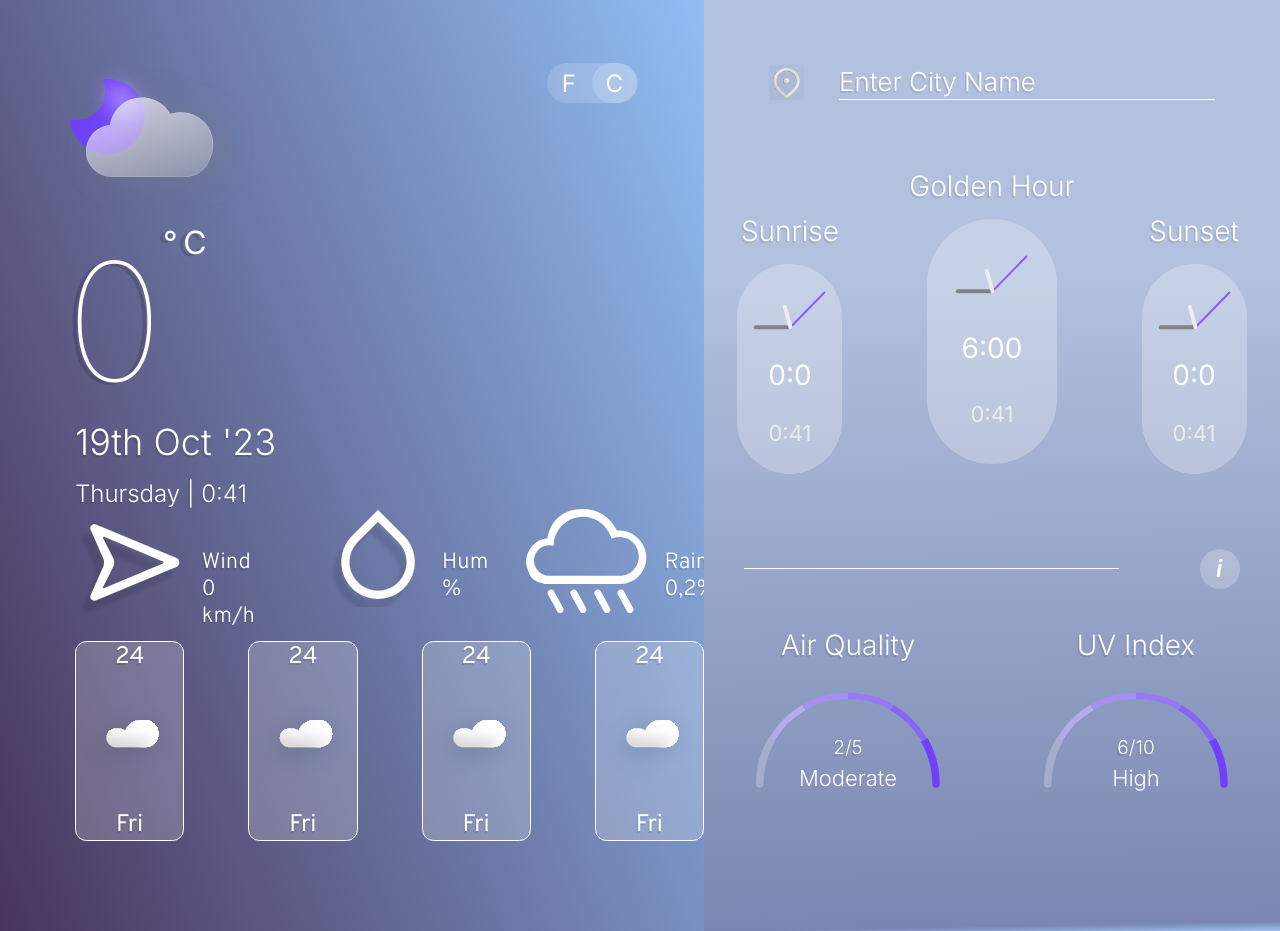
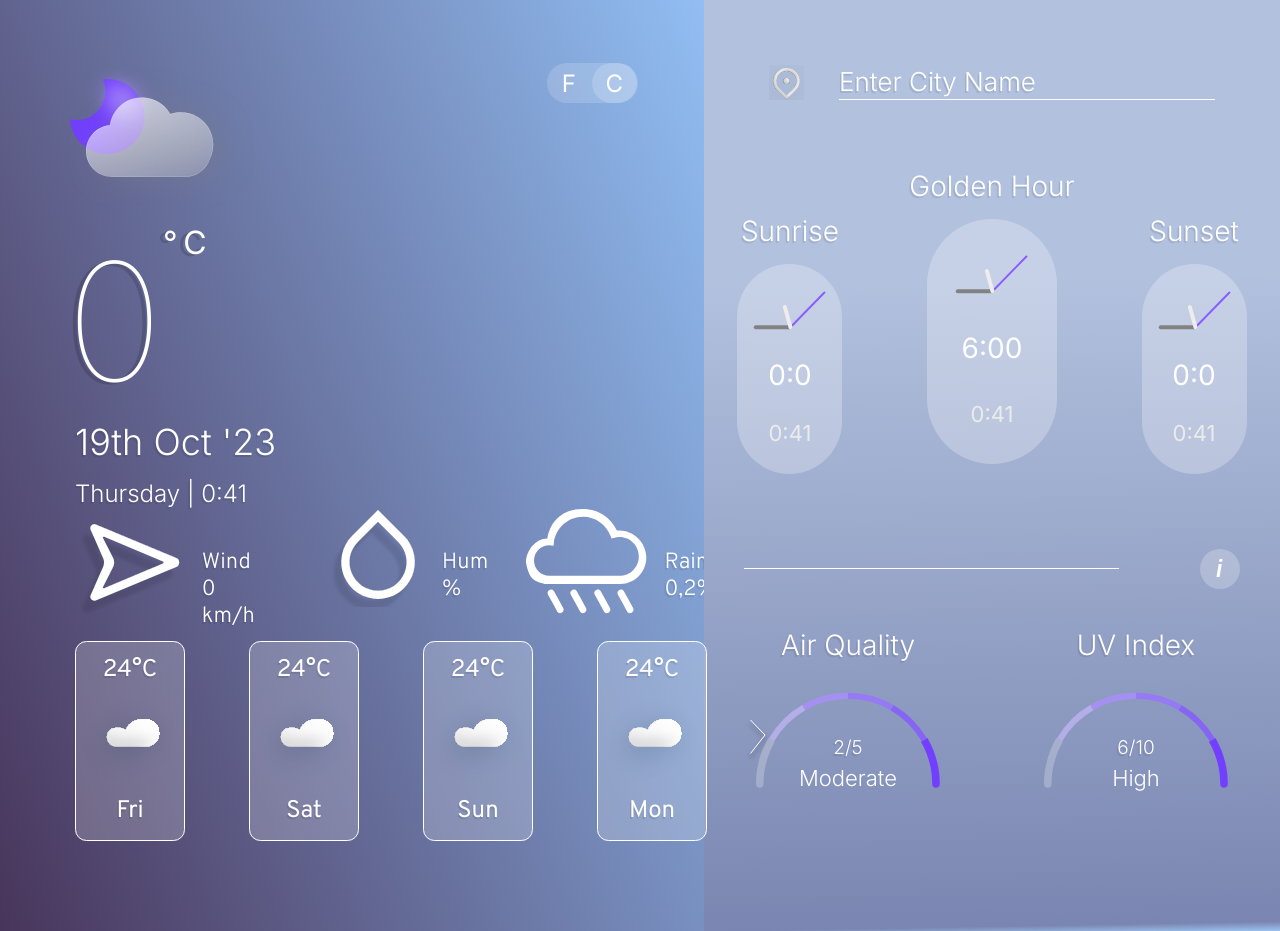
Before and after one commit to blacknesss/Weather-App, a React (Create React App) app: page / in a window 1280 px wide. Built offline with nearby package versions, Linux system fonts and the light colour scheme.

Commit message:
new file:   src/assets/Line 17.svg 	modified:   src/components/BgLeft__Footer.jsx 	modified:   src/index.css

```diff
--- a/src/components/BgLeft__Footer.jsx
+++ b/src/components/BgLeft__Footer.jsx
@@ -1,28 +1,60 @@
-import group from '../assets/Group 650.svg'
+import group from '../assets/Group 650.svg';
+import line17 from '../assets/Line 17.svg';
+
 
 function BgLeft__Footer() {
+    let offset = 0;
+
+    const slider = () =>{
+        const containerF = document.querySelector('.little-foot');
+        offset = offset +=173;
+        if(offset > 519){
+            offset = 0
+        }
+        containerF.style.transform = `translateX(${-offset}px)`;
+    }
+
+
     return (
         <div className="Footer">
+            <div className='little-foot'>
             <div className="container-f">
-                <h1 className='up'>24</h1>
+                <h1 className='up'>24°C</h1>
                 <img src={group} alt="t" />
                 <h1 className='up'>Fri</h1>
             </div>
             <div className="container-f">
-                <h1 className='up'>24</h1>
+                <h1 className='up'>24°C</h1>
                 <img src={group} alt="t" />
-                <h1 className='up'>Fri</h1>
+                <h1 className='up'>Sat</h1>
             </div>
             <div className="container-f">
-                <h1 className='up'>24</h1>
+                <h1 className='up'>24°C</h1>
                 <img src={group} alt="t" />
-                <h1 className='up'>Fri</h1>
+                <h1 className='up'>Sun</h1>
             </div>
             <div className="container-f">
-                <h1 className='up'>24</h1>
+                <h1 className='up'>24°C</h1>
                 <img src={group} alt="t" />
-                <h1 className='up'>Fri</h1>
+                <h1 className='up'>Mon</h1>
             </div>
+            <div className="container-f">
+                <h1 className='up'>24°C</h1>
+                <img src={group} alt="t" />
+                <h1 className='up'>Tue</h1>
+            </div>
+            <div className="container-f">
+                <h1 className='up'>24°C</h1>
+                <img src={group} alt="t" />
+                <h1 className='up'>Wed</h1>
+            </div>
+            <div className="container-f">
+                <h1 className='up'>24°C</h1>
+                <img src={group} alt="t" />
+                <h1 className='up'>Thu</h1>
+            </div>
+            </div>
+            <div onClick={slider} className='line-next'><img src={line17} alt="err" /></div>
         </div>
      );
 }
--- a/src/index.css
+++ b/src/index.css
@@ -149,18 +149,24 @@ input:checked + .FC::before{
 /* =============== */
 
 .Footer{
-  margin-top: 25px;
-  margin-bottom: 90px;
-  margin-left: 75px;
+  position: relative;
+  width: 695px;
+  margin: 25px 75px 90px 75px;
   display: flex;
+  overflow: hidden;
+  z-index: 0;
+}
+.little-foot{
+  z-index: 1;
   column-gap: 4em;
+  display: flex;
 }
 .container-f{
   display: flex;
   width: 110px;
   height: 200px;
   flex-direction: column;
-  justify-content: space-between;
+  justify-content: space-evenly;
   border-radius: 11.385px;
   border: 0.569px solid  #FFF;
   background: rgba(255, 255, 255, 0.20);
@@ -175,6 +181,18 @@ input:checked + .FC::before{
   font-weight: 400;
   line-height: normal;
 }
+
+.line-next{
+  width: max-content;
+  height: max-content;
+  display: flex;
+  position: absolute;
+  right: 0;
+  align-self: center;
+  cursor: pointer;
+  z-index: 99;
+}
+
 
 /* --------- */
 
```
Also changed, not shown: src/assets/Line 17.svg (added).
